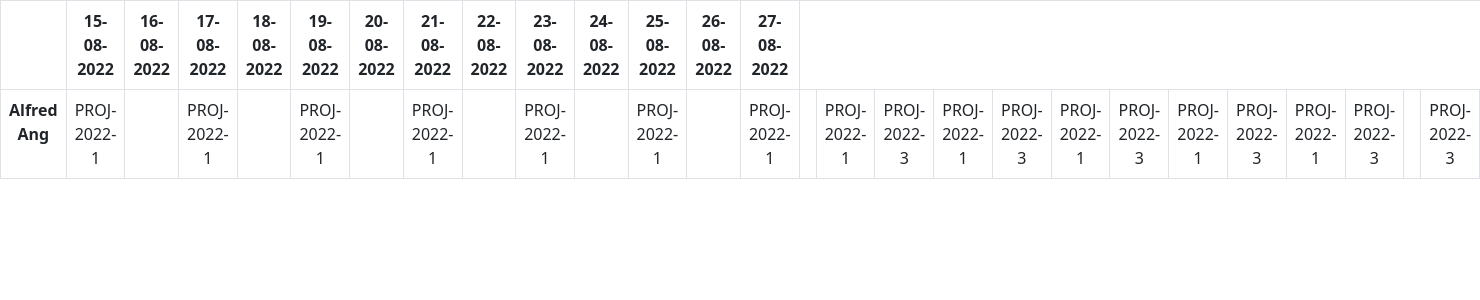
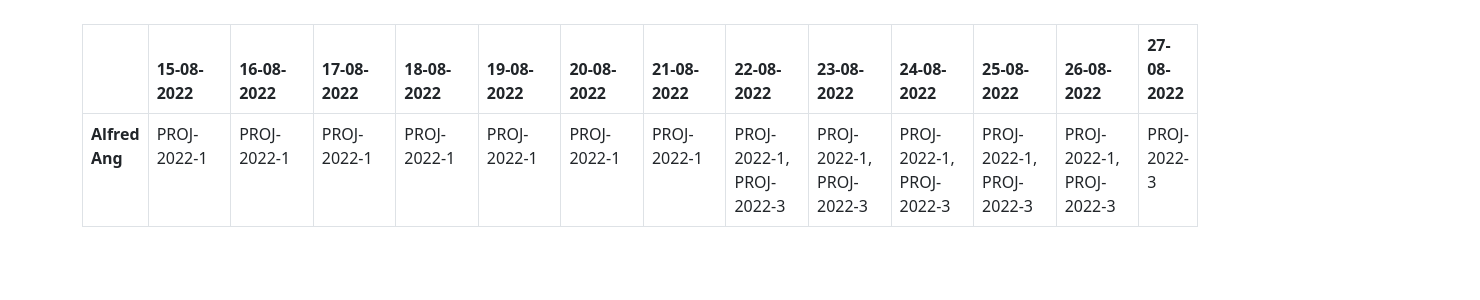
Before and after one commit to breaktoprotect/keido, a React (Create React App) app in the folder keido-react/: page / in a window 1280 px wide. Shown: the top 300 px of the page, 1480 px wide, since content can reach past the window. Built offline with nearby package versions, Linux system fonts and the light colour scheme.

Commit message:
Got 1 row working

```diff
--- a/keido-react/src/App.js
+++ b/keido-react/src/App.js
@@ -9,13 +9,14 @@ class App extends Component {
 
     render() {
         return (
-            <div className="App Container">
+            <main className="container">
+                <br />
                 <DayCalendar
                     scheduledItems={this.state.scheduledItems}
                     displayStartDate={new Date(2022, 8 - 1, 15)}
                     displayEndDate={new Date(2022, 8 - 1, 27)}
                 />
-            </div>
+            </main>
         );
     }
 }
--- a/keido-react/src/components/dayCalendar.jsx
+++ b/keido-react/src/components/dayCalendar.jsx
@@ -22,7 +22,7 @@ class DayCalendar extends Component {
         const aTasks = consultantsTasks[aConsultant];
 
         return (
-            <React.Fragment>
+            <div className="table-responsive">
                 <table className="table table-bordered">
                     <thead>
                         <tr>
@@ -36,7 +36,7 @@ class DayCalendar extends Component {
                     </thead>
                     <tbody>{this.populateRow(aConsultant, aTasks, days)}</tbody>
                 </table>
-            </React.Fragment>
+            </div>
         );
     }
 
@@ -85,10 +85,21 @@ class DayCalendar extends Component {
 
         //pre-process
         let columnItems = [];
+        let dayTask = "";
+
         days.map((day) => {
+            dayTask = ""; //Reset
             tasks.map((task) => {
-                columnItems = [...columnItems, this.addToCal(day, task)];
+                let curtask = this.addToCal(day, task);
+                if (curtask !== undefined) {
+                    if (dayTask !== "") {
+                        dayTask += ", " + this.addToCal(day, task);
+                    } else {
+                        dayTask = this.addToCal(day, task);
+                    }
+                }
             });
+            columnItems = [...columnItems, dayTask];
         });
 
         //debug
@@ -98,7 +109,7 @@ class DayCalendar extends Component {
             <tr key={consultant}>
                 <th>{consultant}</th>
                 {columnItems.map((item) => (
-                    <td>{item}</td>
+                    <td className="col-md-1">{item}</td>
                 ))}
             </tr>
         );
@@ -115,7 +126,7 @@ class DayCalendar extends Component {
             return project.projectID;
         } else {
             console.log(project.startDate, project.endDate, day, false);
-            return null;
+            return;
         }
     }
 
```
